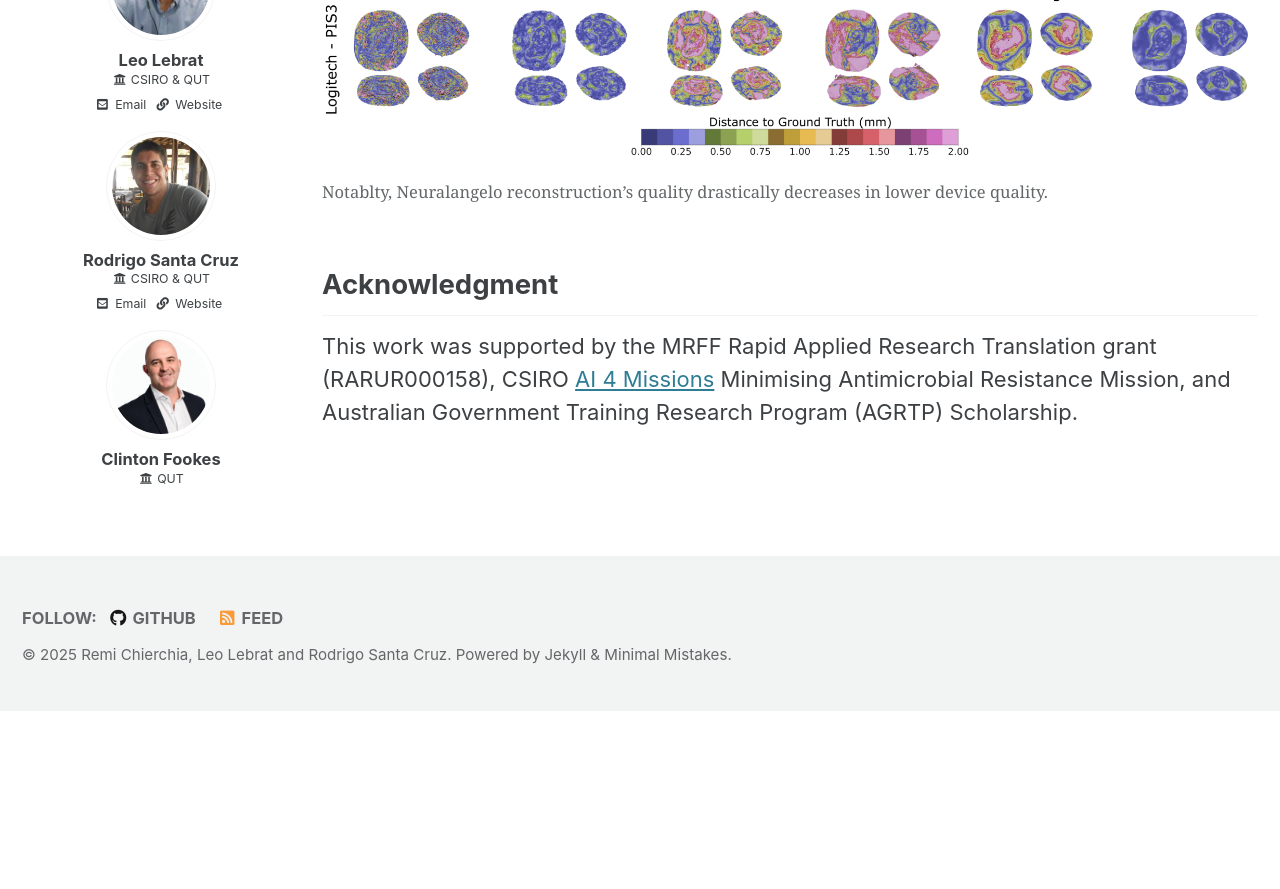
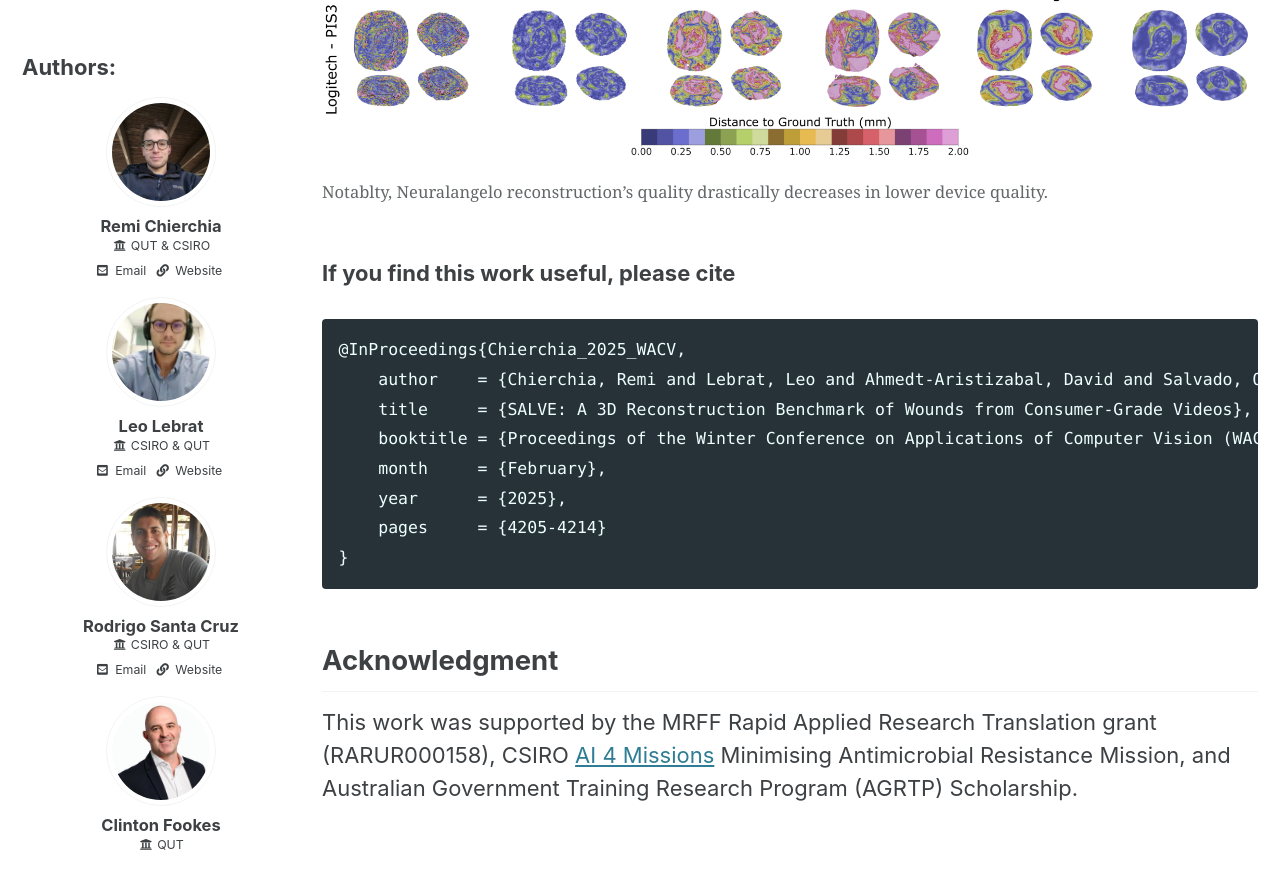
Before and after one commit to RemiChierchia/SALVE, a Jekyll site: the page built from docs/index.md, in a window 1280 px wide and 900 px high, scrolled down 3352 px. Shown: the top 889 px of the window. Built offline with Jekyll 4.4.1, drawn with Linux system fonts in a browser that asks for light colours; cached includes are drawn as plain includes; before the commit the page ends 4063 px from its top, so only the background shows below that.

Commit message:
added citation

````diff
--- a/docs/index.md
+++ b/docs/index.md
@@ -95,17 +95,19 @@
 
 <!-- commented below> -->
 
-<!-- <br/>
+<!-- <br/> -->
 
-If you find this work useful, please cite
+<b>If you find this work useful, please cite</b>
 ```
-@article{leb at2023syn3dwound,
-  title={Syn3DWound: A Synthetic Dataset for 3D Wound Bed Analysis},
-  author={Lebrat, L{\'e}o and Cruz, Rodrigo Santa and Chierchia, Remi and Arzhaeva, Yulia and Armin, Mohammad Ali and Goldsmith, Joshua and Oorloff, Jeremy and Reddy, Prithvi and Nguyen, Chuong and Petersson, Lars and others},
-  journal={arXiv preprint arXiv:2311.15836},
-  year={2023}
+@InProceedings{Chierchia_2025_WACV,
+    author    = {Chierchia, Remi and Lebrat, Leo and Ahmedt-Aristizabal, David and Salvado, Olivier and Fookes, Clinton and Cruz, Rodrigo Santa},
+    title     = {SALVE: A 3D Reconstruction Benchmark of Wounds from Consumer-Grade Videos},
+    booktitle = {Proceedings of the Winter Conference on Applications of Computer Vision (WACV)},
+    month     = {February},
+    year      = {2025},
+    pages     = {4205-4214}
 }
-``` -->
+```
 
 
 ## Acknowledgment
````
Also changed, not shown: 2 other files.
